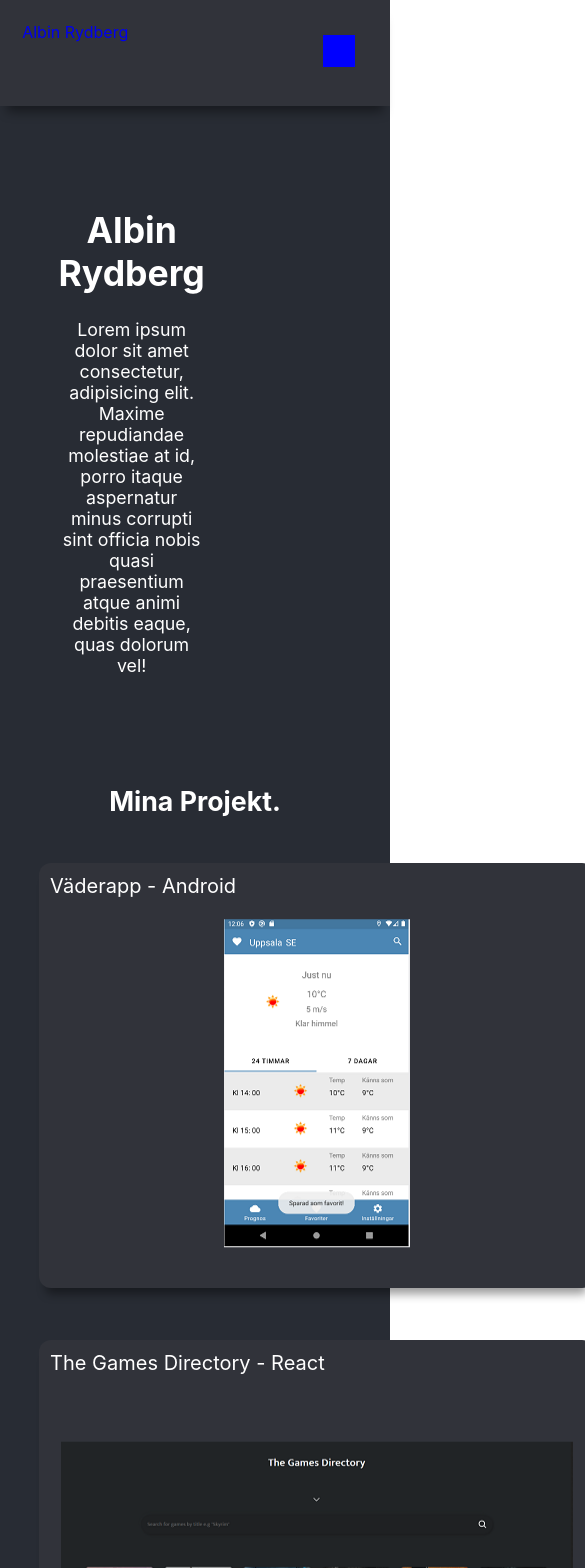
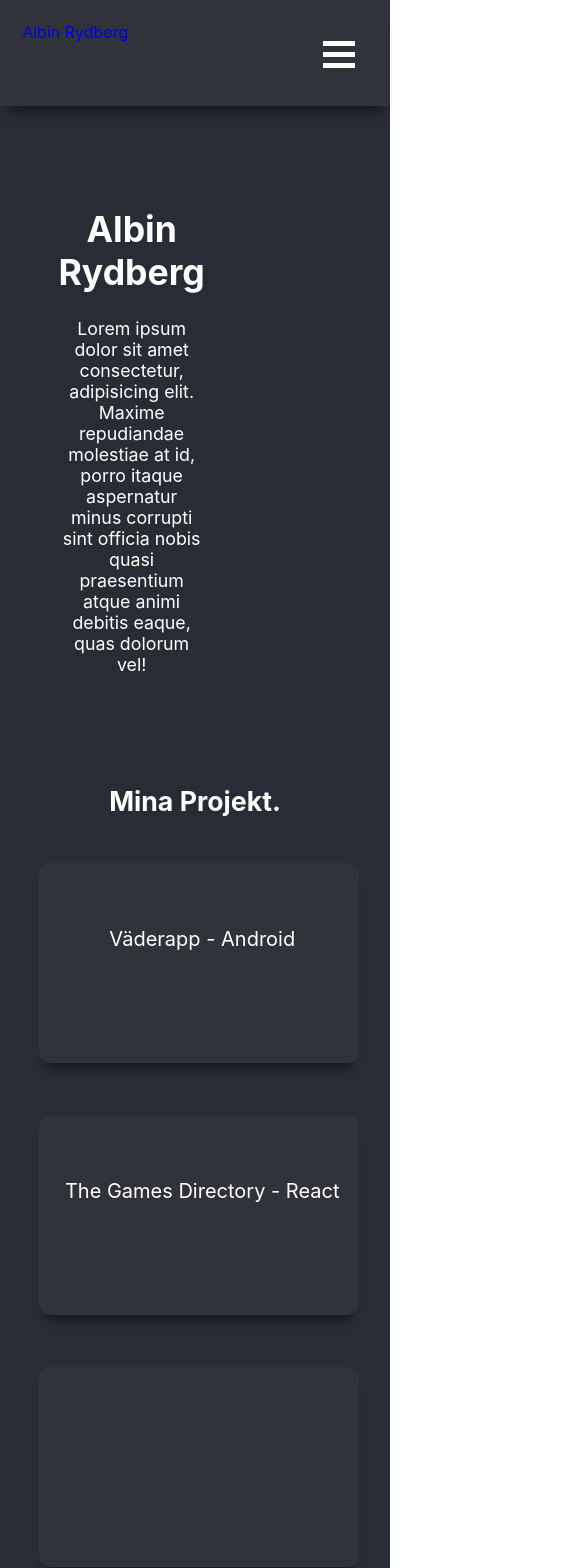
Before and after one commit to alrydb/albinrydberg, a React (Create React App) app: page / in a window 390 px wide. Shown: the top 1568 px of the page, 585 px wide, since content can reach past the window. Built offline with nearby package versions, Linux system fonts and the light colour scheme.

Commit message:
hamburger

```diff
--- a/src/App.css
+++ b/src/App.css
@@ -299,6 +299,16 @@ a:hover, a:active { text-decoration: none; color:darkslateblue }
   visibility: hidden;
 }
 
+.hamburger-menu-visible{
+
+  visibility: hidden;
+
+}
+
+.hamburger-menu-hidden{
+  visibility: hidden;
+}
+
 @media (max-width: 985px) {
 
 
@@ -316,13 +326,21 @@ a:hover, a:active { text-decoration: none; color:darkslateblue }
   }
 
   .hamburger-menu-icon{
-    background-color: blue;
     position: absolute;
     right: 32px;
     top: 32px;
     width: 32px;
     height: 32px;
     display: block
+  }
+
+  .hamburger-menu-icon-stripe{
+
+     width: 35px;
+    height: 5px;
+    background-color: white;
+    margin: 6px 0;
+
   }
 
   .hamburger-menu-visible{
@@ -364,8 +382,56 @@ a:hover, a:active { text-decoration: none; color:darkslateblue }
     display: none;
   }
 
+  .project {
+    width: 320px;
+    height: 200px;
+    margin: 1.5rem;
+    font-size: 16px;
+
+    margin-right: 10%;
+    margin-left: 10%;
+
+    position: relative;
+    border-radius: 12px;
+    overflow: hidden;
+    border: none;
+    display: inline-block;
+
+      background-color: #31333a;
+
+    transition: all 0.4s cubic-bezier(0.175, 0.885, 0, 1);
+    box-shadow: 0px 13px 10px -7px rgba(0, 0, 0, 0.4);
+
+  }
 
 
+  .popup-inner{
+    position: relative;
+    /* padding: 32px; */
+    width: 100%;
+    max-width: 420px;
+    background-color: #31333a;
+
+    box-shadow: 0px 13px 10px -7px rgba(0, 0, 0, 0.4);
+  }
+
+
+  .project img{
+
+    display: none;
+
+}
+
+.project p{
+  color: white;
+  text-align: center;
+  /* margin-left: 50px;
+  margin-top: 0; */
+  margin: 0;
+  padding-top: 20%;
+  padding-left: 2%;
+  font-size: 20px;
+}
 
   .popup-inner{
     position: relative;
@@ -392,6 +458,11 @@ a:hover, a:active { text-decoration: none; color:darkslateblue }
 
   }
 
+  .popup-inner img{
+
+    width: 50%;
+  }
+
 
 
 
--- a/src/components/Navbar.jsx
+++ b/src/components/Navbar.jsx
@@ -43,13 +43,27 @@ export default function Navbar() {
 </ul> */}
 
 <div className='nav-link'> <a href="#albinRydberg">Albin Rydberg</a></div>
-<div className='hamburger-menu-icon' onClick={() => {hamburgerMenu ? setHamburgerMenu(false) : setHamburgerMenu(true)}}></div>
+<div className='hamburger-menu-icon' onClick={() => {hamburgerMenu ? setHamburgerMenu(false) : setHamburgerMenu(true)}}>
+<div className='hamburger-menu-icon-stripe'></div>
+<div className='hamburger-menu-icon-stripe'></div>
+<div className='hamburger-menu-icon-stripe'></div>
+
+</div>
+
+
 
 
 
 
 </div>
-<div className={hamburgerMenu ? 'hamburger-menu-visible' : 'hamburger-menu-hidden'}> adasd </div>
+<div className={hamburgerMenu ? 'hamburger-menu-visible' : 'hamburger-menu-hidden'}>
+
+<li className='nav-link'> <a href="https://github.com/alrydb" target="_blank"> Github</a> </li>
+<li className='nav-link'><a href="https://www.linkedin.com/in/albin-rydberg-a130181a7/" target="_blank"> LinkedIn</a></li>
+<li className='nav-link'><a href='#cv'>CV</a></li>
+<li className='nav-link'><a href='#projects'>Projekt</a></li>
+
+</div>
 
 
 </>
```
